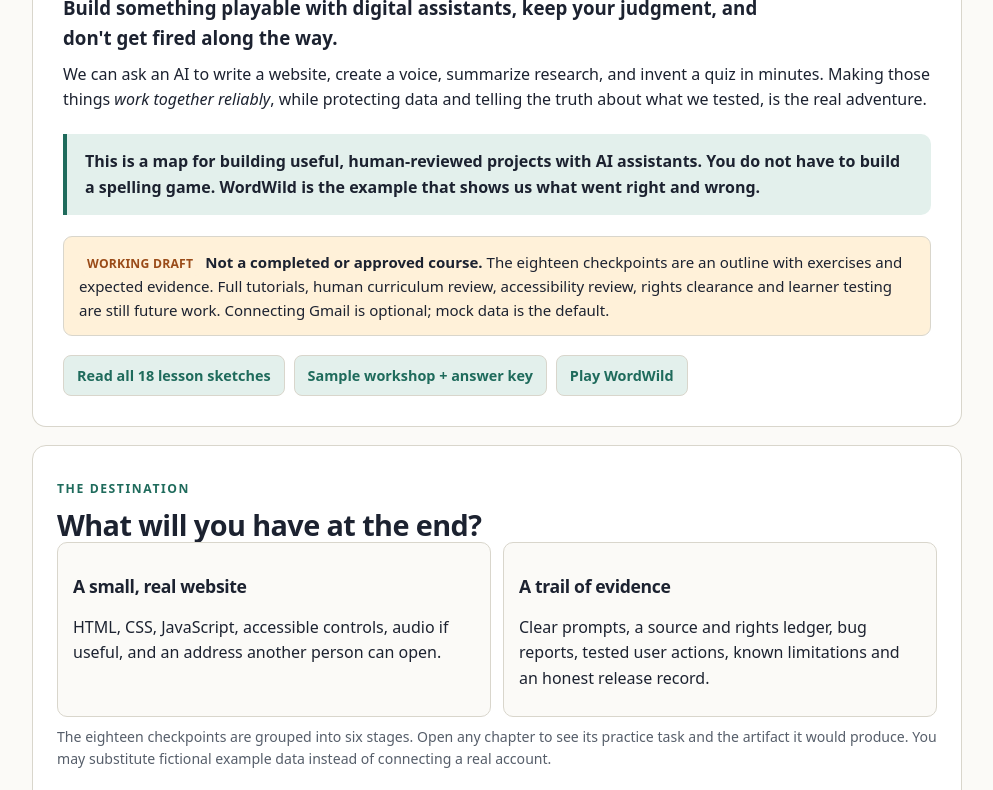
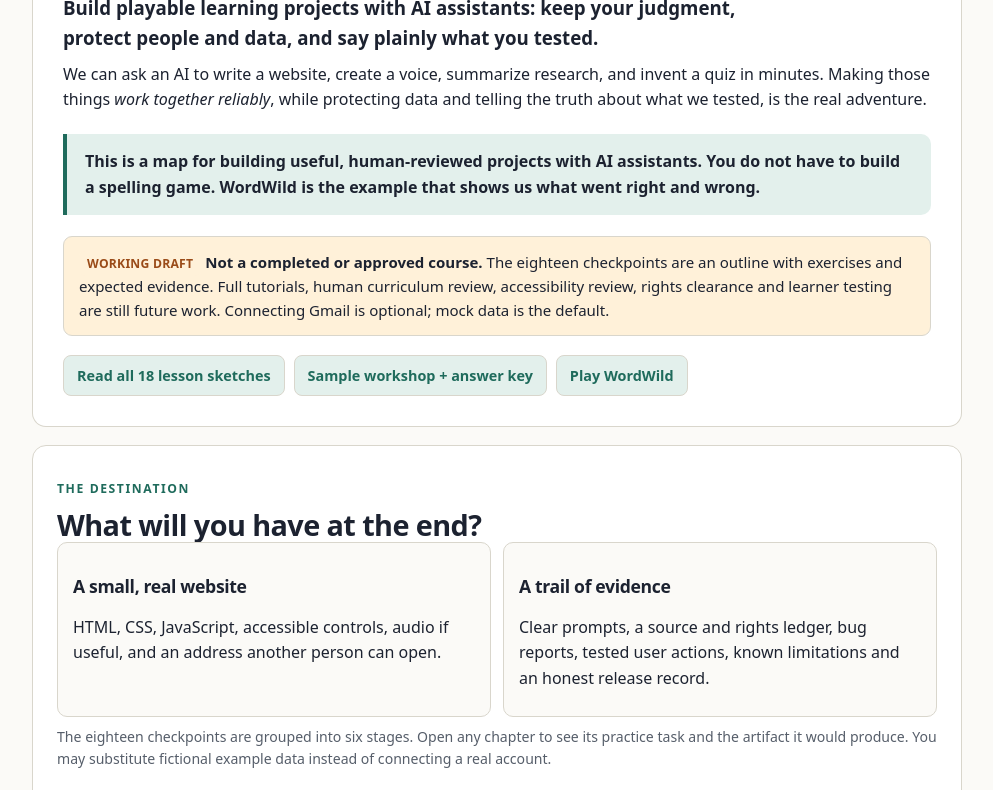
Before and after one commit to jeremy-evert/swosu-computing, a plain HTML site: page show-your-work/open-source-education/field-guide/index.html in a window 1280 px wide. Shown: the part 237-1027 px from the top of the page, without its empty margins (143-1136 px from the left). Drawn offline with Linux system fonts and the light colour scheme.

Commit message:
Field guide: professional subtitle and lead line
Co-Authored-By: Claude Sonnet 5.5 <noreply@anthropic.com>
Claude-Session: https://claude.ai/code/session_01VU6fwwiDYi4mqgeA648NzH

```diff
--- a/show-your-work/open-source-education/field-guide/index.html
+++ b/show-your-work/open-source-education/field-guide/index.html
@@ -26,7 +26,7 @@ details.module[open]{background:var(--paper)}.module summary{cursor:pointer;disp
 <p class="crumb"><a href="../../../">SWOSU Computing</a> / <a href="../../">Show Your Work</a> / <a href="../">Open Education Roadmap</a> / Field Guide</p>
 <header class="hero card"><p class="kicker">Open education · Practical working draft v0.1 · November 16, 2026</p>
 <h1>Escape the LLM Dungeon</h1>
-<p class="lead"><strong>Build something playable with digital assistants, keep your judgment, and don't get fired along the way.</strong></p>
+<p class="lead"><strong>Build playable learning projects with AI assistants: keep your judgment, protect people and data, and say plainly what you tested.</strong></p>
 <p>We can ask an AI to write a website, create a voice, summarize research, and invent a quiz in minutes. Making those things <em>work together reliably</em>, while protecting data and telling the truth about what we tested, is the real adventure.</p>
 <div class="statement">This is a map for building useful, human-reviewed projects with AI assistants. You do not have to build a spelling game. WordWild is the example that shows us what went right and wrong.</div>
 <div class="status"><strong><span class="pill">WORKING DRAFT</span> Not a completed or approved course.</strong> The eighteen checkpoints are an outline with exercises and expected evidence. Full tutorials, human curriculum review, accessibility review, rights clearance and learner testing are still future work. Connecting Gmail is optional; mock data is the default.</div>
```
Also changed, not shown: 1 other file.
